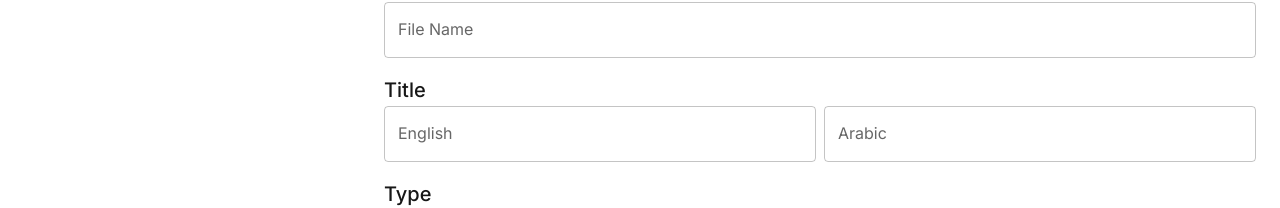
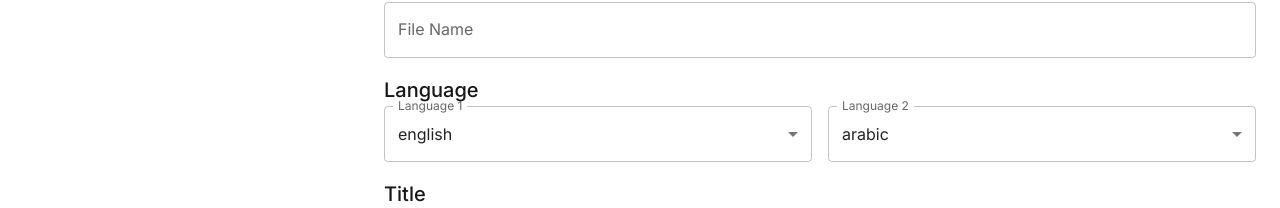
Before and after one commit to markrofail/coptish-datastore-editor, a Next.js app: page /coptish-datastore-editor/ in a window 1280 px wide. Shown: the part 222-430 px from the top of the page. Built offline with nearby package versions, Linux system fonts and the light colour scheme.

Commit message:
[feat] add top-level language selection dropdown

```diff
--- a/src/components/MultiLingualTextArrayForm.tsx
+++ b/src/components/MultiLingualTextArrayForm.tsx
@@ -7,10 +7,18 @@ import { useTranslations } from "next-intl";
 import { useLocale } from "@/app/providers";
 import { fontMap } from "@/fonts";
 
+const LABEL_MAP = (t: (id: string) => string) => ({
+    english: t("multiLingual-field-option-english"),
+    arabic: t("multiLingual-field-option-arabic"),
+    coptic: t("multiLingual-field-option-coptic"),
+    coptic_english: t("multiLingual-field-option-copticEnglish"),
+    coptic_arabic: t("multiLingual-field-option-copticArabic"),
+});
+
 interface MultiLingualTextArrayFormProps {
     value: MultiLingualTextArray;
     onChange: (newValue: MultiLingualTextArray) => void;
-    languages?: (keyof MultiLingualTextArray)[];
+    languages: (keyof MultiLingualTextArray)[];
     multiline?: boolean;
     mode?: "edit" | "view";
     direction?: "column" | "row";
@@ -44,19 +52,13 @@ export const MultiLingualTextArrayForm = ({
         onChange({ ...value, [field]: newArray });
     };
 
+    const labels = LABEL_MAP(t);
+
     const flexDirection = `${direction}-${dir === "rtl" ? "reverse" : ""}`;
     return (
         <Box sx={{ display: "flex", flexDirection, gap: 1, flex: 1 }}>
-            {(
-                [
-                    { field: "english", label: t("multiLingual-field-option-english") },
-                    { field: "arabic", label: t("multiLingual-field-option-arabic") },
-                    { field: "coptic", label: t("multiLingual-field-option-coptic") },
-                    { field: "coptic_english", label: t("multiLingual-field-option-copticEnglish") },
-                    { field: "coptic_arabic", label: t("multiLingual-field-option-copticArabic") },
-                ] as const
-            )
-                .filter(({ field }) => !languages || languages?.includes(field))
+            {languages
+                .map((lang) => ({ label: labels[lang], field: lang }))
                 .map(({ label, field }) => (
                     <Box key={field} sx={{ display: "flex", flexDirection: "column", flex: 1, gap: 1 }}>
                         {mode !== "view" && (
--- a/src/components/MultiLingualTextForm.tsx
+++ b/src/components/MultiLingualTextForm.tsx
@@ -5,10 +5,18 @@ import { useTranslations } from "next-intl";
 import { useLocale } from "@/app/providers";
 import { fontMap } from "@/fonts";
 
+const LABEL_MAP = (t: (id: string) => string) => ({
+    english: t("multiLingual-field-option-english"),
+    arabic: t("multiLingual-field-option-arabic"),
+    coptic: t("multiLingual-field-option-coptic"),
+    coptic_english: t("multiLingual-field-option-copticEnglish"),
+    coptic_arabic: t("multiLingual-field-option-copticArabic"),
+});
+
 interface MultiLingualTextFormProps {
     value: MultiLingualText;
     onChange: (newValue: MultiLingualText) => void;
-    languages?: (keyof MultiLingualText)[];
+    languages: (keyof MultiLingualText)[];
     multiline?: boolean;
     mode?: "edit" | "view";
 }
@@ -21,19 +29,13 @@ export const MultiLingualTextForm = ({ value, onChange, languages, multiline, mo
         onChange({ ...value, [field]: newValue });
     };
 
+    const labels = LABEL_MAP(t);
+
     const flexDirection = `row-${dir === "rtl" ? "reverse" : ""}`;
     return (
         <Box sx={{ display: "flex", flexDirection, gap: 1, flex: 1 }}>
-            {(
-                [
-                    { field: "english", label: t("multiLingual-field-option-english") },
-                    { field: "arabic", label: t("multiLingual-field-option-arabic") },
-                    { field: "coptic", label: t("multiLingual-field-option-coptic") },
-                    { field: "coptic_english", label: t("multiLingual-field-option-copticEnglish") },
-                    { field: "coptic_arabic", label: t("multiLingual-field-option-copticArabic") },
-                ] as const
-            )
-                .filter(({ field }) => !languages || languages?.includes(field))
+            {languages
+                .map((lang) => ({ label: labels[lang], field: lang }))
                 .map(({ label, field }) => (
                     <Box key={field} sx={{ flex: 1 }}>
                         {mode === "view" ? (
--- a/src/partials/DataForm/DataForm.tsx
+++ b/src/partials/DataForm/DataForm.tsx
@@ -1,12 +1,26 @@
 import React, { useEffect, useState } from "react";
 import _ from "lodash";
 import { MultiLingualTextForm } from "@/components/MultiLingualTextForm";
-import { Box, TextField, ToggleButton, ToggleButtonGroup, Typography } from "@mui/material";
+import {
+    Box,
+    FormControl,
+    InputLabel,
+    MenuItem,
+    Select,
+    SelectChangeEvent,
+    TextField,
+    ToggleButton,
+    ToggleButtonGroup,
+    Typography,
+} from "@mui/material";
 import { Prayer, Reading, Root } from "@/types";
 import { useTranslations } from "next-intl";
 import { Header } from "../Header";
 import { PrayerForm } from "./PrayerForm";
 import { ReadingV2Form } from "./ReadingV2Form";
+
+const LANGUAGES = ["english", "arabic", "coptic", "coptic_english", "coptic_arabic"] as const;
+type Language = (typeof LANGUAGES)[number];
 
 const isPrayerT = (formData: Root): formData is Prayer => formData.hasOwnProperty("sections");
 const isReadingT = (formData: Root): formData is Reading => formData.hasOwnProperty("liturgy-gospel");
@@ -21,6 +35,8 @@ interface DataFormProps {
 export const DataForm = ({ formData, setFormData, fileName, setFileName }: DataFormProps) => {
     const t = useTranslations("DataForm");
     const [formType, setFormType] = useState<"prayer" | "reading" | "synaxarium">("prayer");
+    const [language1, setLanguage1] = React.useState<Language>("english");
+    const [language2, setLanguage2] = React.useState<Language>("arabic");
 
     const isPrayer = isPrayerT(formData);
     const isReading = isReadingT(formData);
@@ -59,6 +75,14 @@ export const DataForm = ({ formData, setFormData, fileName, setFileName }: DataF
         }
     };
 
+    const handleChange1 = (event: SelectChangeEvent) => {
+        setLanguage1(event.target.value as Language);
+    };
+
+    const handleChange2 = (event: SelectChangeEvent) => {
+        setLanguage2(event.target.value as Language);
+    };
+
     return (
         <Box sx={{ display: "flex", flexDirection: "column", gap: 2 }}>
             <Header formData={formData} setFormData={setFormData} fileName={fileName} setFileName={setFileName} />
@@ -72,13 +96,54 @@ export const DataForm = ({ formData, setFormData, fileName, setFileName }: DataF
                 fullWidth
             />
 
+            <Box>
+                <Typography variant="h6">Language</Typography>
+
+                <Box sx={{ display: "flex", gap: 2 }}>
+                    <FormControl sx={{ minWidth: 120 }} fullWidth>
+                        <InputLabel id="language1-select-label">Language 1</InputLabel>
+                        <Select
+                            labelId="language1-select-label"
+                            id="language1-select"
+                            value={language1}
+                            label="Language 1"
+                            onChange={handleChange1}
+                            fullWidth
+                        >
+                            {LANGUAGES.map((lang) => (
+                                <MenuItem key={lang} value={lang}>
+                                    {lang}
+                                </MenuItem>
+                            ))}
+                        </Select>
+                    </FormControl>
+                    <FormControl sx={{ minWidth: 120 }} fullWidth>
+                        <InputLabel id="language2-select-label">Language 2</InputLabel>
+                        <Select
+                            labelId="language2-select-label"
+                            id="language2-select"
+                            value={language2}
+                            label="Language 2"
+                            onChange={handleChange2}
+                            fullWidth
+                        >
+                            {LANGUAGES.map((lang) => (
+                                <MenuItem key={lang} value={lang}>
+                                    {lang}
+                                </MenuItem>
+                            ))}
+                        </Select>
+                    </FormControl>
+                </Box>
+            </Box>
+
             {/* Title */}
             <Box>
                 <Typography variant="h6">{t("title-field-label")}</Typography>
                 <MultiLingualTextForm
                     value={formData.title || { english: "" }}
                     onChange={(value) => handleChange("title", value)}
-                    languages={["english", "arabic"]}
+                    languages={[language1, language2]}
                 />
             </Box>
 
@@ -100,8 +165,20 @@ export const DataForm = ({ formData, setFormData, fileName, setFileName }: DataF
                 </ToggleButtonGroup>
             </Box>
 
-            {formType === "prayer" && <PrayerForm formData={formData as Prayer} setFormData={setFormData} />}
-            {formType === "reading" && <ReadingV2Form formData={formData as Reading} setFormData={setFormData} />}
+            {formType === "prayer" && (
+                <PrayerForm
+                    formData={formData as Prayer}
+                    setFormData={setFormData}
+                    languages={[language1, language2]}
+                />
+            )}
+            {formType === "reading" && (
+                <ReadingV2Form
+                    formData={formData as Reading}
+                    setFormData={setFormData}
+                    languages={[language1, language2]}
+                />
+            )}
         </Box>
     );
 };
--- a/src/partials/DataForm/PrayerForm.tsx
+++ b/src/partials/DataForm/PrayerForm.tsx
@@ -3,15 +3,16 @@ import _ from "lodash";
 import { OccasionForm } from "@/components/OccasionForm";
 import { Section, SectionsForm } from "@/components/SectionsForm";
 import { Box, Typography } from "@mui/material";
-import { Prayer, Root } from "@/types";
+import { MultiLingualText, Prayer, Root } from "@/types";
 import { useTranslations } from "next-intl";
 
 interface PrayerFormProps {
     formData: Prayer;
+    languages: (keyof MultiLingualText)[];
     setFormData: React.Dispatch<React.SetStateAction<Root>>;
 }
 
-export const PrayerForm = ({ formData, setFormData }: PrayerFormProps) => {
+export const PrayerForm = ({ formData, languages, setFormData }: PrayerFormProps) => {
     const t = useTranslations();
 
     /* eslint-disable  @typescript-eslint/no-explicit-any */
@@ -59,6 +60,7 @@ export const PrayerForm = ({ formData, setFormData }: PrayerFormProps) => {
                 <Typography variant="h6">{t("sections-field-label")}</Typography>
                 <SectionsForm
                     sections={formData.sections}
+                    languages={languages}
                     onChange={handleSectionsChange}
                     onDelete={handleDeleteSection}
                     onAdd={handleAddSection}
--- a/src/partials/DataForm/ReadingForm.tsx
+++ b/src/partials/DataForm/ReadingForm.tsx
@@ -1,12 +1,12 @@
 import React from "react";
 import { Box, Typography } from "@mui/material";
-import { Reading, Root } from "@/types";
+import { SubReading } from "@/types";
 import { useTranslations } from "next-intl";
 import { MultiLingualTextArrayForm } from "@/components/MultiLingualTextArrayForm";
 
 interface ReadingFormProps {
-    formData: Reading;
-    setFormData: React.Dispatch<React.SetStateAction<Root>>;
+    formData: SubReading;
+    setFormData: (value: SubReading) => void;
     mode?: "edit" | "view";
 }
 
```
Also changed, not shown: src/components/SectionsForm/InfoSectionForm.tsx (+8 -2 lines), src/components/SectionsForm/SectionsForm.tsx (+6 -3 lines), src/components/SectionsForm/VersesSectionForm.tsx (+12 -2 lines), src/partials/DataForm/ReadingV2Form.tsx (+20 -11 lines).
